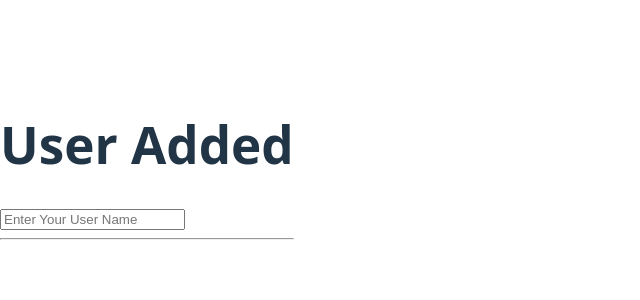
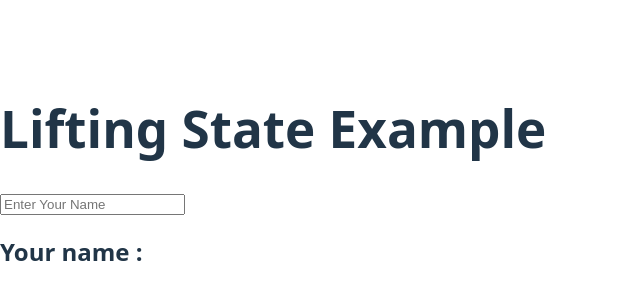
Before and after one commit to saadkhan4/Learning-React, a React (Vite) app: page / in a window 1280 px wide. Shown: the part 222-522 px from the top of the page, without its empty margins (0-640 px from the left). Built offline with nearby package versions, Linux system fonts and the light colour scheme.

Commit message:
Learned concept of Lifting-state

```diff
--- a/src/AddUser.jsx
+++ /dev/null
@@ -1,11 +0,0 @@
-const AddUser = ({setUser}) => {
-  return (
-    <>
-      <h1>User Added</h1>
-          <input type="text" onChange={(event)=> setUser(event.target.value)} placeholder="Enter Your User Name"/>
-          <hr />
-    </>
-  );
-};
-
-export default AddUser;
--- a/src/App.jsx
+++ b/src/App.jsx
@@ -1,16 +1,19 @@
 import React, { useState } from "react";
-import AddUser from "./Adduser";
-import DisplayUser from "./DisplayUser";
+import Practice from "./Practice";
 
 const App = () => {
-    const [user, setUser] = useState("");
-    return (
-        <div>
-            {/*  */}
-            <AddUser setUser={setUser} />
-            <DisplayUser user={user}/>
-        </div>
-    )
-}
+  const [name, setName] = useState("");  // will save the value here
+
+  const handleChange = (event) => {
+    setName(event.target.value);  // jb child main input change hoga.
+  };
+  return (
+    <>
+      <h1>Lifting State Example</h1>
+          <Practice name={name} handleChange={handleChange}/>
+          <h2>Your name : {name}</h2>
+    </>
+  );
+};
 
 export default App;
--- a/src/DisplayUser.jsx
+++ /dev/null
@@ -1,9 +0,0 @@
-const DisplayUser= ({ user }) => {
-    return (
-        <h1>
-            {user}
-        </h1>
-    )
-}
-
-export default DisplayUser;
--- /dev/null
+++ b/src/Practice.jsx
@@ -0,0 +1,16 @@
+import React from "react";
+
+const Practice = ({ name, handleChange }) => {
+  return (
+    <>
+      <input
+        type="text"
+        placeholder="Enter Your Name"
+        value={name}
+        onChange={handleChange}
+      />
+    </>
+  );
+};
+
+export default Practice;
```
